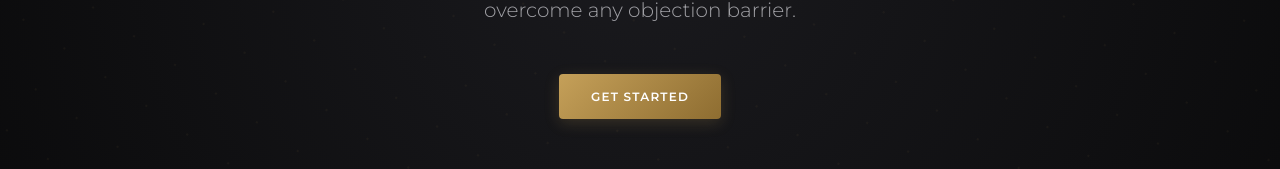
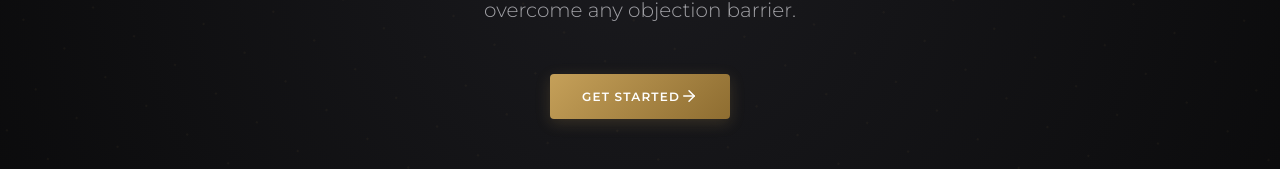
Before and after one commit to changzihong/Objection-Coach, a React (Vite) app: page / in a window 1280 px wide. Shown: the part 467-636 px from the top of the page. Built offline with nearby package versions, Linux system fonts and the light colour scheme; no server answers.

Commit message:
Updated Landing.tsx

```diff
--- a/src/pages/Landing.tsx
+++ b/src/pages/Landing.tsx
@@ -18,7 +18,7 @@ export default function Landing() {
                         An intelligent advisor that analyzes your product, evaluates market competition, and crafts the perfect strategy to overcome any objection barrier.
                     </p>
                     <div className="hero-cta">
-                        <Link to="/login" className="premium-btn">Get Started</Link>
+                        <Link to="/login" className="premium-btn">Get Started <ArrowRight size={18} /> </Link>
                     </div>
                 </div>
             </section>
```
